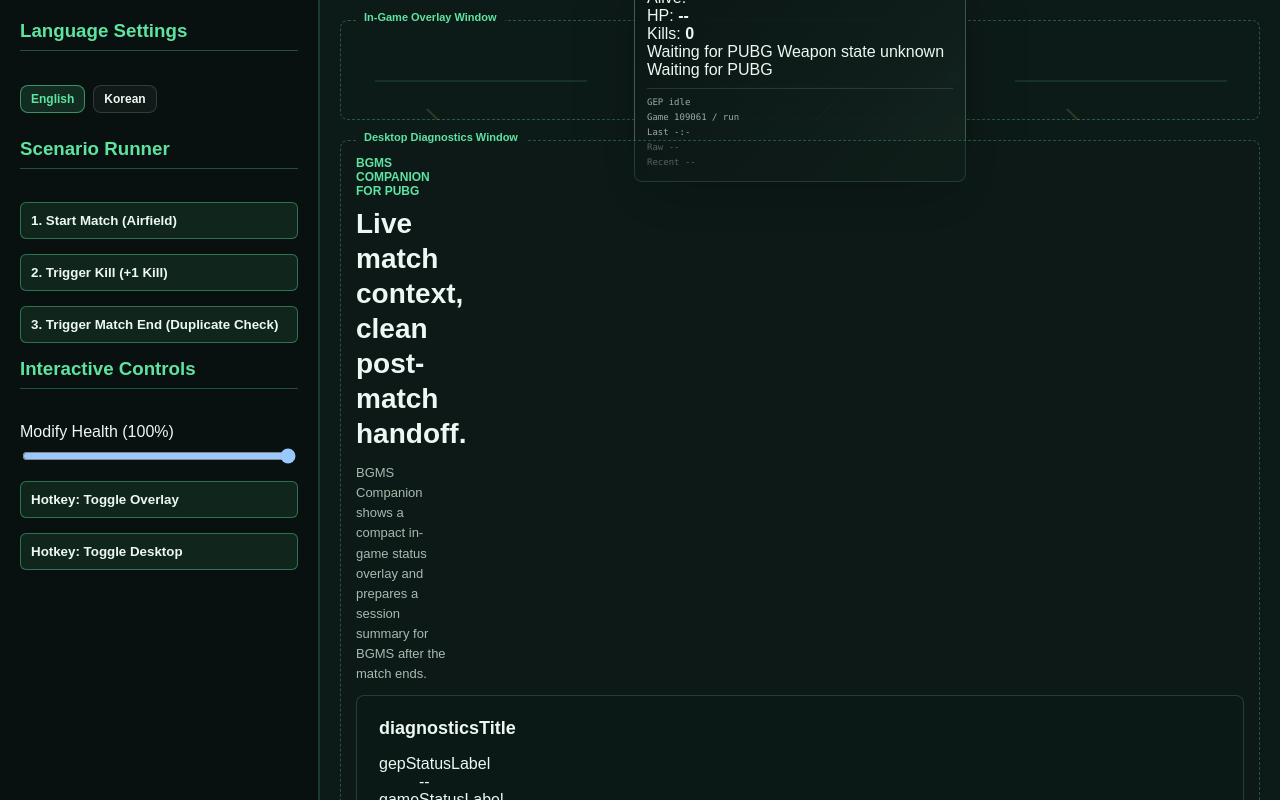
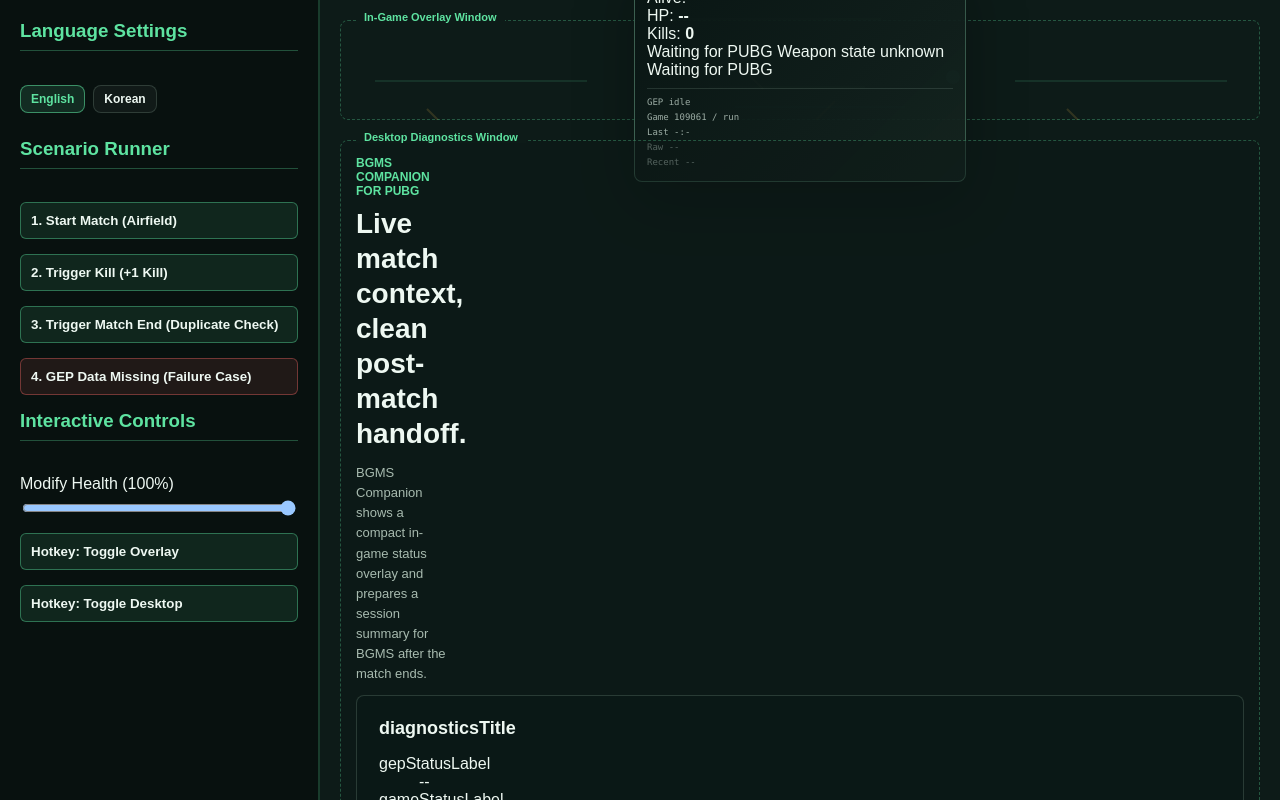
Before and after one commit to ka6865/BGMS-overwolf, a browser extension: page overwolf-app/dev-harness/mock.html in a window 1280 px wide. Drawn offline with Linux system fonts and the light colour scheme; files whose address does not match are found by name.

Commit message:
dev: add GEP data missing failure case scenario and button

```diff
--- a/overwolf-app/dev-harness/mock-scenarios.js
+++ b/overwolf-app/dev-harness/mock-scenarios.js
@@ -57,6 +57,19 @@
       setTimeout(function () {
         window.mockGep.fireEvent("matchEnd", {});
       }, 300);
+    },
+
+    // 5. GEP 데이터 미수신 실패 시나리오 (Starting 상태에서 멈춤)
+    simulateFailure: function () {
+      console.log("Scenario: Simulating GEP connection but missing 'me' and 'roster' updates.");
+      window.mockGep.fireInfoUpdate("phase", "game_info", "phase", "starting");
+
+      setTimeout(function () {
+        window.mockGep.fireEvent("matchStart", {});
+        window.mockGep.fireInfoUpdate("match", "match_info", "match_id", "match-mock-fail-123");
+        window.mockGep.fireInfoUpdate("match_info", "match_info", "pseudo_match_id", "pseudo-mock-fail-321");
+      }, 500);
+      // me와 roster 데이터는 의도적으로 전송하지 않아 UI에 '--' 상태가 유지됨
     }
   };
 })();
--- a/overwolf-app/dev-harness/mock.html
+++ b/overwolf-app/dev-harness/mock.html
@@ -110,6 +110,7 @@
       <button class="btn" onclick="mockScenarios.startMatch()">1. Start Match (Airfield)</button>
       <button class="btn" onclick="mockScenarios.addKills()">2. Trigger Kill (+1 Kill)</button>
       <button class="btn" onclick="mockScenarios.matchEndDuplicate()">3. Trigger Match End (Duplicate Check)</button>
+      <button class="btn" onclick="mockScenarios.simulateFailure()" style="border-color: rgba(239, 100, 97, 0.4); background: rgba(239, 100, 97, 0.1);">4. GEP Data Missing (Failure Case)</button>
 
       <h3>Interactive Controls</h3>
       <div class="slider-group">
```
